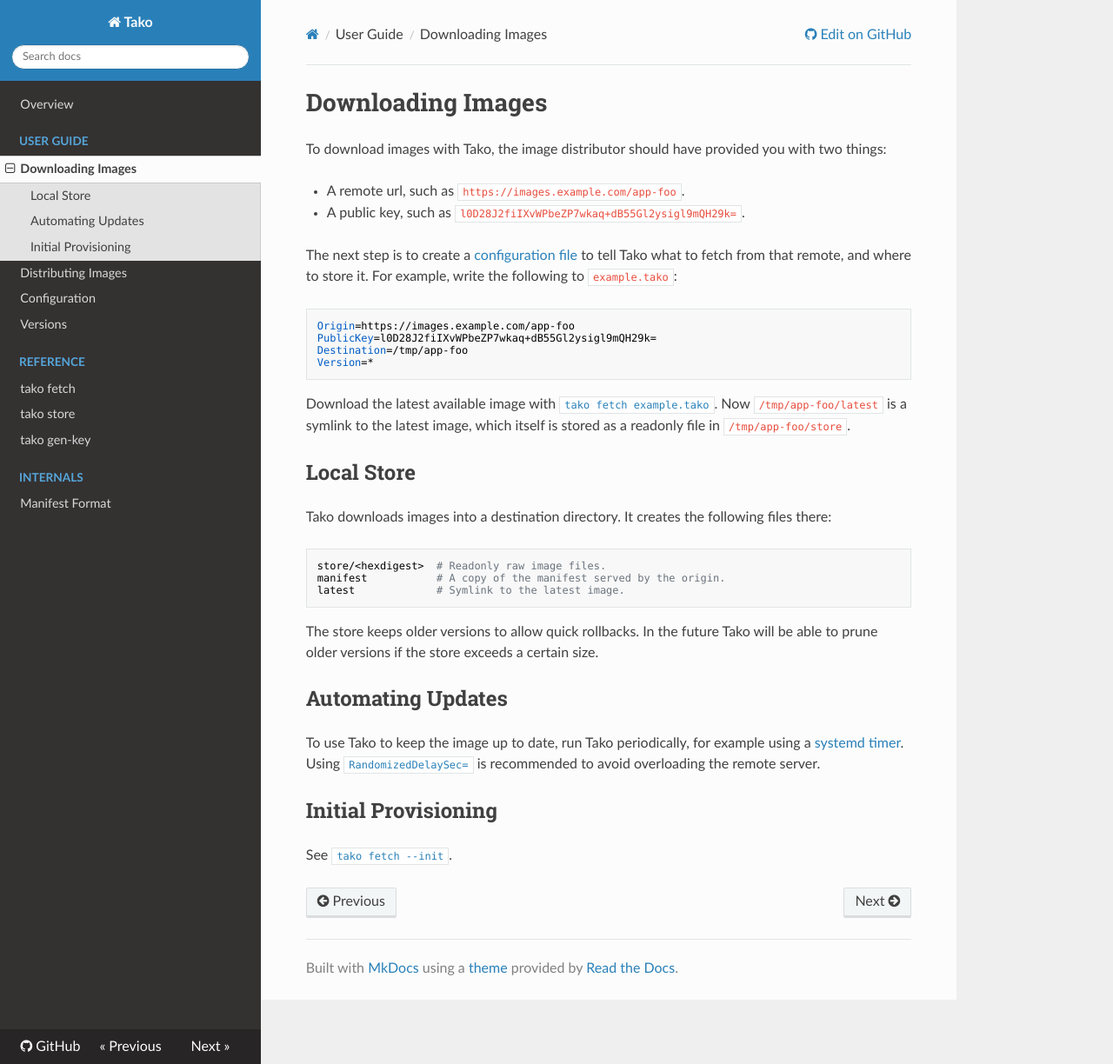
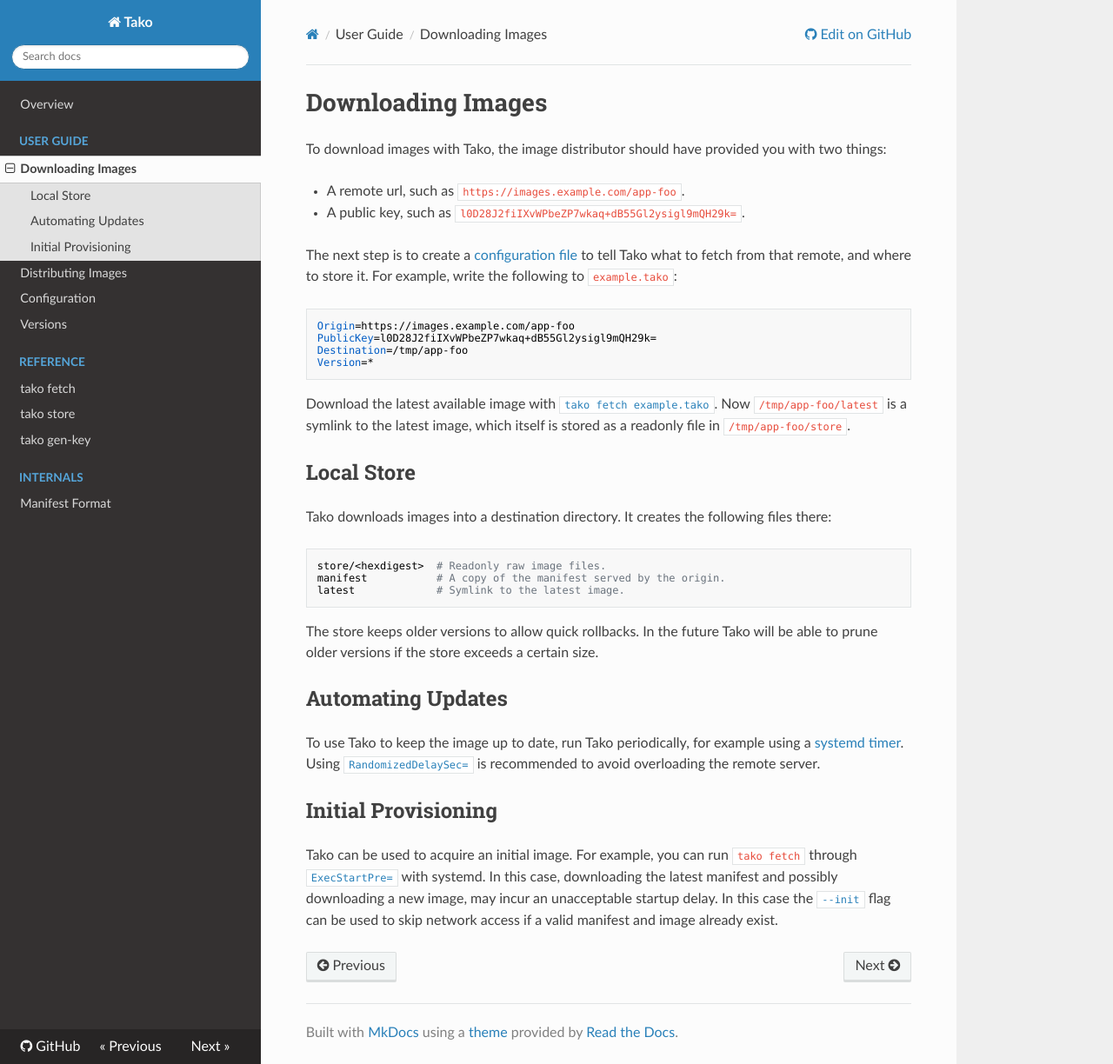
Before and after one commit to ruuda/tako, an MkDocs documentation site: the page built from docs/downloading-images.md, in a window 1280 px wide and 1224 px high. Shown: the whole window at 87% size. Built offline with MkDocs 1.6.1, drawn with Linux system fonts in a browser that asks for light colours; nearby versions of some CDN libraries; old or Windows-style settings are respelled for this version of MkDocs.

Commit message:
Better document "tako fetch --init"

```diff
--- a/docs/downloading-images.md
+++ b/docs/downloading-images.md
@@ -43,10 +43,15 @@ recommended to avoid overloading the remote server.
 
 ## Initial Provisioning
 
-See [`tako fetch --init`](tako-fetch.md#-init).
+Tako can be used to acquire an initial image. For example, you can run
+`tako fetch` through [`ExecStartPre=`][start-pre] with systemd. In this case,
+downloading the latest manifest and possibly downloading a new image, may incur
+an unacceptable startup delay. In this case the [`--init`](tako-fetch.md#-init)
+flag can be used to skip network access if a valid manifest and image already
+exist.
 
-<!-- TODO: Elaborate. -->
-
+<!-- TODO: The name "init" may be confusing. Maybe call it "init-only". -->
 
 [systemd-timer]: https://www.freedesktop.org/software/systemd/man/systemd.timer.html
 [delay]:         https://www.freedesktop.org/software/systemd/man/systemd.timer.html#RandomizedDelaySec=
+[start-pre]:     https://www.freedesktop.org/software/systemd/man/systemd.service.html#ExecStartPre=
```
